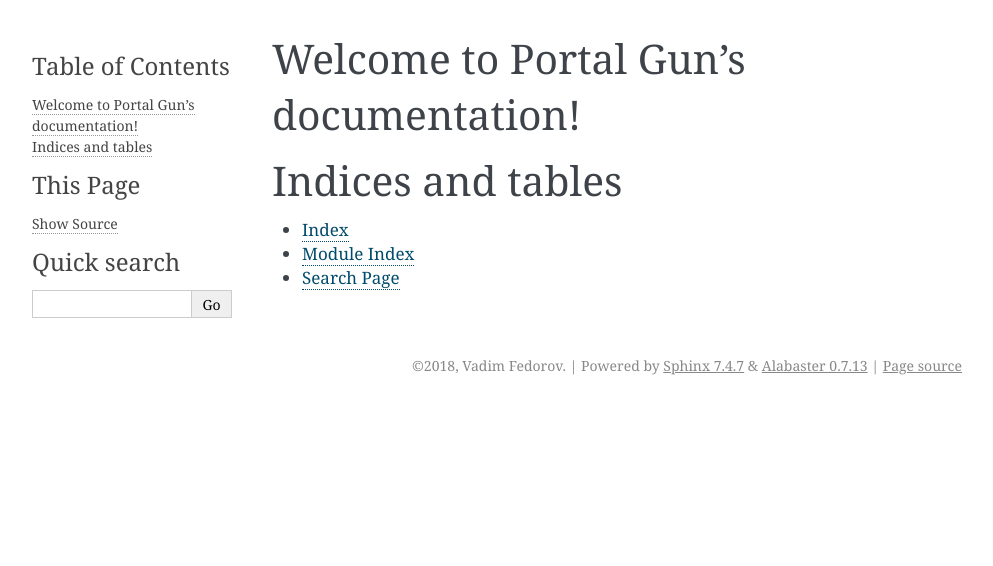
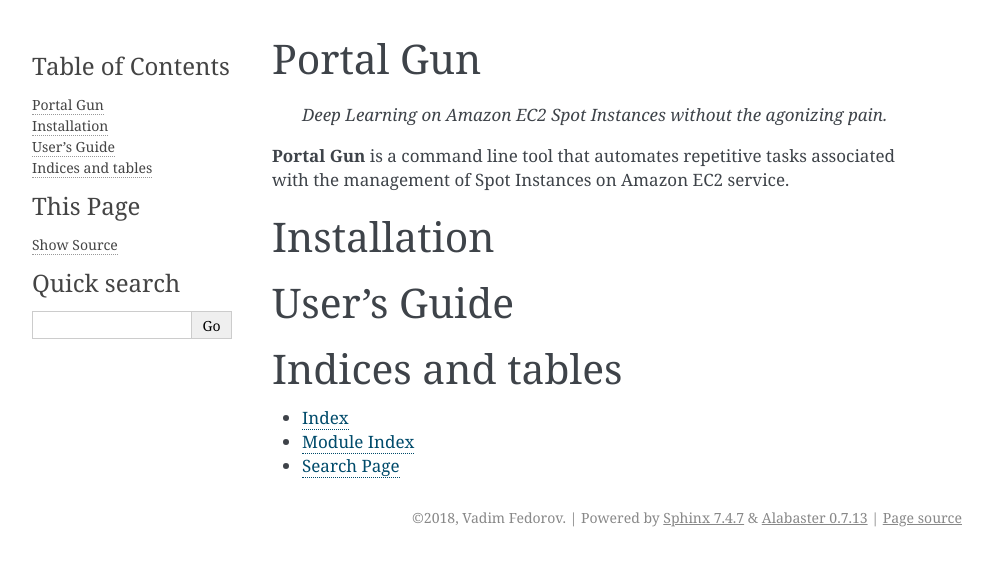
Before and after one commit to Coderik/portal-gun, a Sphinx documentation site: the page built from docs/index.rst, in a window 1280 px wide. Shown: the top 566 px of the page, without its empty margins (148-1141 px from the left). Built offline with Sphinx 7.4.7, drawn with Linux system fonts in a browser that asks for light colours.

```diff
--- a/docs/index.rst
+++ b/docs/index.rst
@@ -3,12 +3,25 @@
    You can adapt this file completely to your liking, but it should at least
    contain the root `toctree` directive.
 
-Welcome to Portal Gun's documentation!
-======================================
+Portal Gun
+==========
 
 .. toctree::
    :maxdepth: 2
    :caption: Contents:
+
+..
+
+	*Deep Learning on Amazon EC2 Spot Instances without the agonizing pain.*
+
+**Portal Gun** is a command line tool that automates repetitive tasks associated with the management of Spot Instances on Amazon EC2 service.
+
+Installation
+============
+
+
+User's Guide
+============
 
 
 
```
Also changed, not shown: README.md (deleted, +0 -18 lines), README.rst (added, +26 -0 lines).
